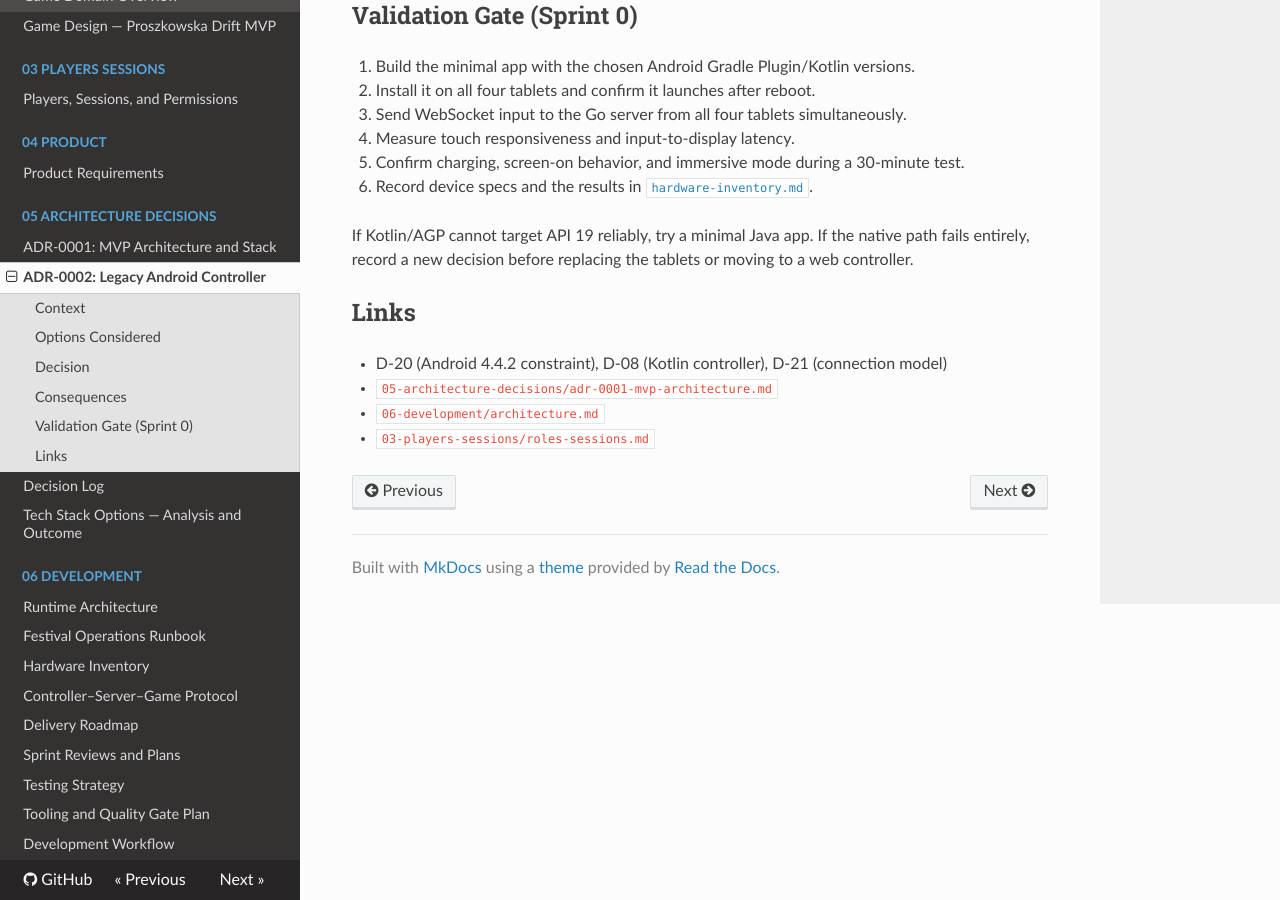
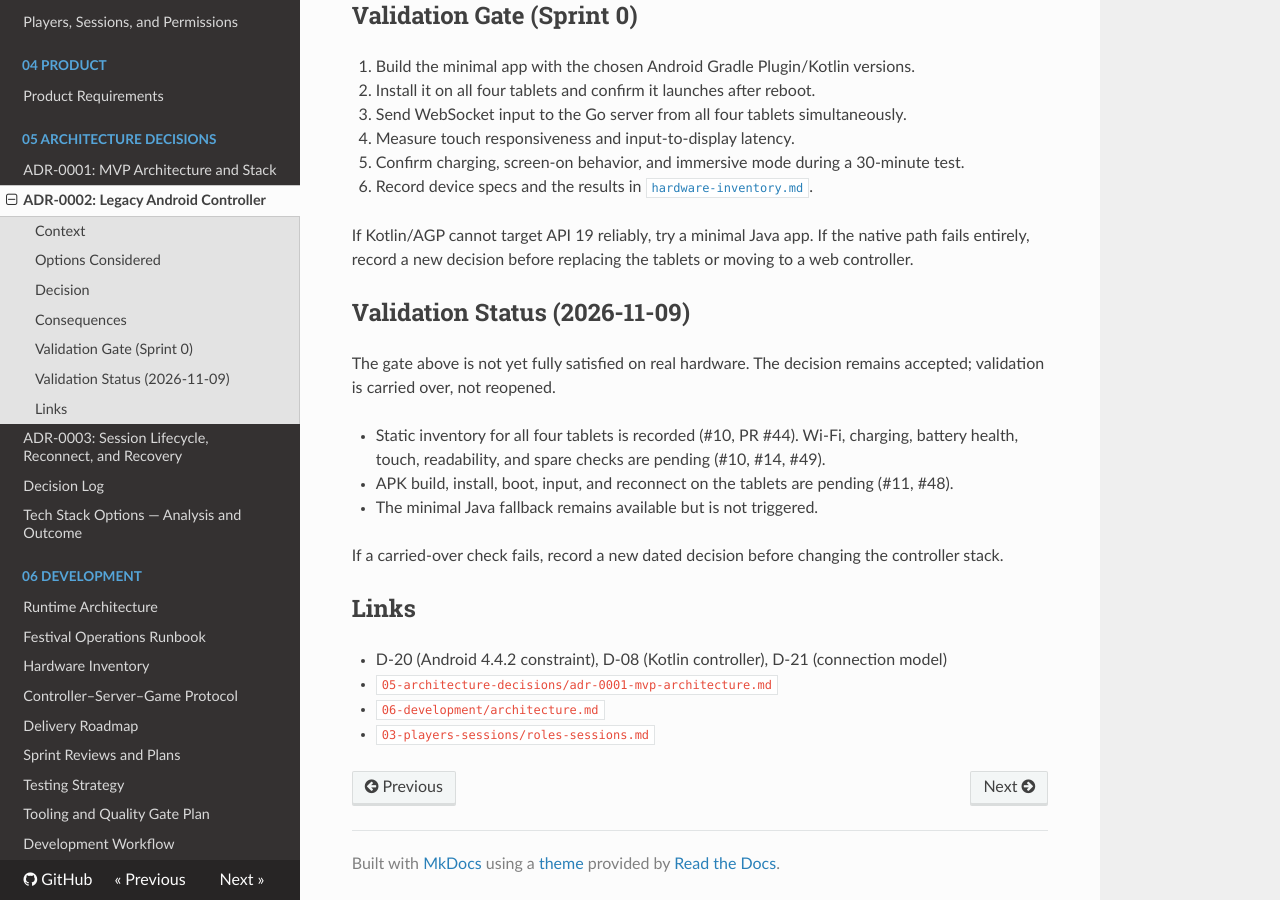
Before and after one commit to PSZLBit/ProszkowskaDrift, an MkDocs documentation site: the page built from documentation/05-architecture-decisions/adr-0002-legacy-android-controller.md, in a window 1280 px wide and 900 px high, scrolled down 1761 px. Built offline with MkDocs 1.6.1, drawn with Linux system fonts in a browser that asks for light colours; nearby versions of some CDN libraries; some of the changed text lies outside the part shown.

Commit message:
docs: add session lifecycle ADR and validation status
Record D-21/D-24 in ADR-0003 and add carried-over validation status to ADR-0001 and ADR-0002. No decision behavior changes; real-hardware, controller, latency, and supervisor evidence remain pending.

```diff
--- a/documentation/05-architecture-decisions/adr-0002-legacy-android-controller.md
+++ b/documentation/05-architecture-decisions/adr-0002-legacy-android-controller.md
@@ -1,7 +1,7 @@
 # ADR-0002: Legacy Android Controller
 
 Status: Decided
-Last updated: 2026-10-28
+Last updated: 2026-11-09
 Date: 2026-10-19
 Owner: Team
 
@@ -90,6 +90,21 @@ If Kotlin/AGP cannot target API 19 reliably, try a minimal Java app. If the
 native path fails entirely, record a new decision before replacing the tablets
 or moving to a web controller.
 
+## Validation Status (2026-11-09)
+
+The gate above is not yet fully satisfied on real hardware. The decision remains
+accepted; validation is carried over, not reopened.
+
+- Static inventory for all four tablets is recorded (#10, PR #44). Wi-Fi,
+  charging, battery health, touch, readability, and spare checks are pending
+  (#10, #14, #49).
+- APK build, install, boot, input, and reconnect on the tablets are pending
+  (#11, #48).
+- The minimal Java fallback remains available but is not triggered.
+
+If a carried-over check fails, record a new dated decision before changing the
+controller stack.
+
 ## Links
 
 - D-20 (Android 4.4.2 constraint), D-08 (Kotlin controller), D-21 (connection
```
Also changed, not shown: documentation/05-architecture-decisions/adr-0001-mvp-architecture.md (+16 -1 lines), documentation/05-architecture-decisions/adr-0003-session-lifecycle-and-recovery.md (added, +89 -0 lines).
